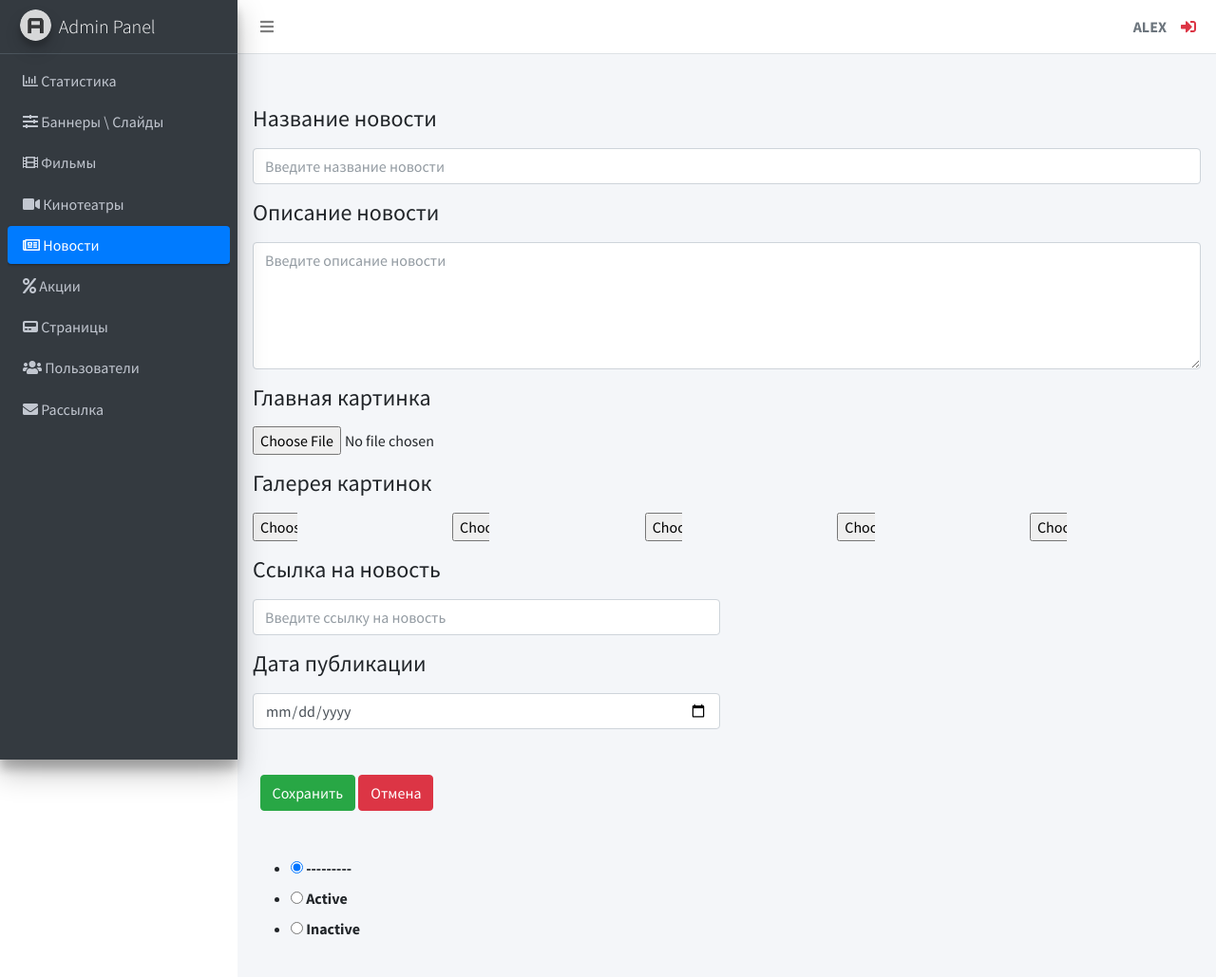
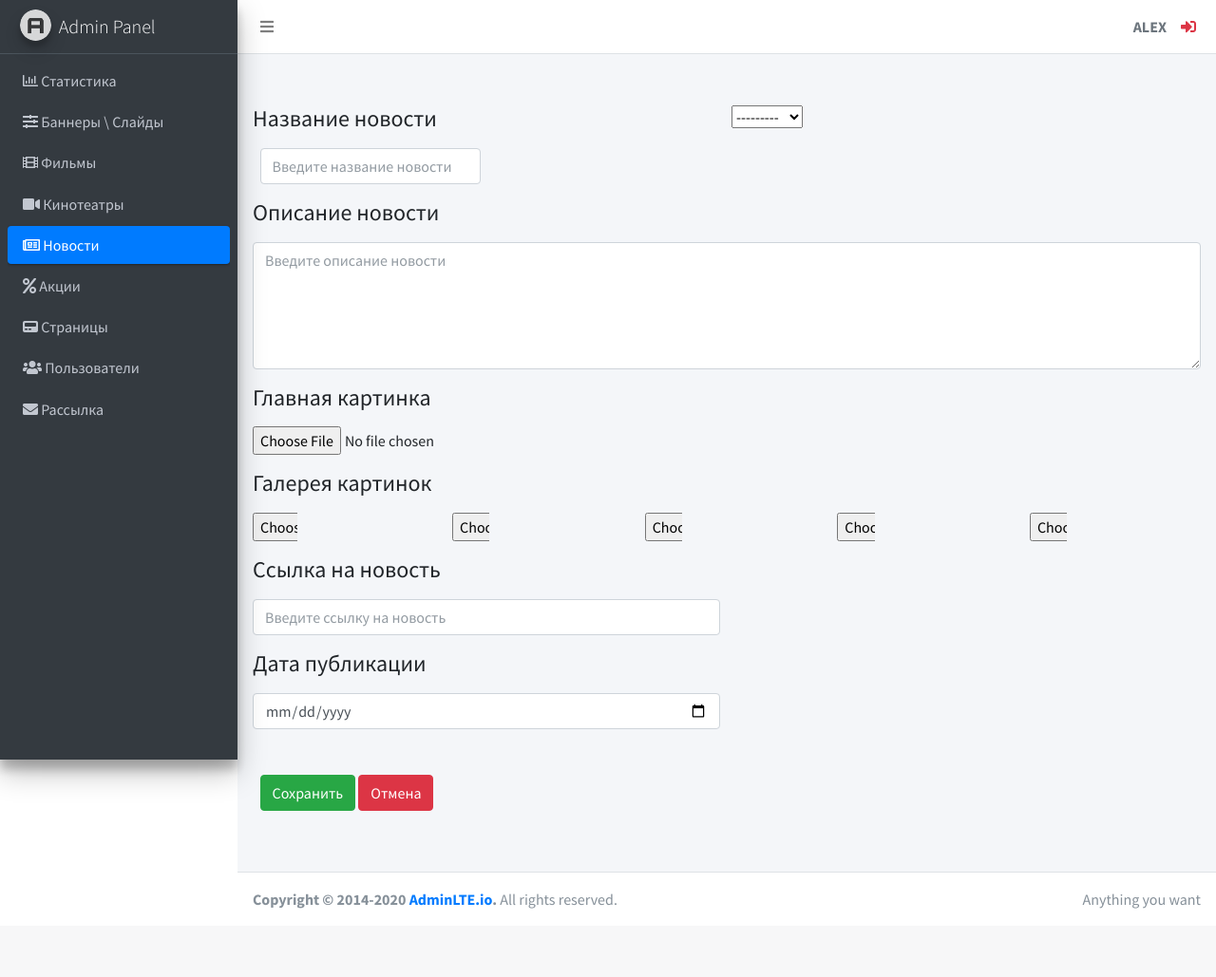
Before and after one commit to alechries/kino-cms, a Django app: page /adminLte/news/page in a window 1280 px wide. Shown: the top 1029 px of the page at 95% size. After the commit the page ends 957 px from the top, so only its background shows below. Run offline with Django 3.2, Linux system fonts and the light colour scheme; a user stored in the database is signed in; some libraries are stand-ins or nearby versions.

Commit message:
edit news model, add choselist

```diff
--- a/KinoSite/KinoSite/apps/adminLte/forms.py
+++ b/KinoSite/KinoSite/apps/adminLte/forms.py
@@ -195,5 +195,5 @@
                 'class': "form-control",
                 'id': "NewsPublishedDate",
             }),
-            'news_status': RadioSelect
+
         }
--- a/KinoSite/KinoSite/templates/adminLte/news/news_list.html
+++ b/KinoSite/KinoSite/templates/adminLte/news/news_list.html
@@ -8,6 +8,9 @@
               </p>
         </a>
     </li>
+{% endblock %}
+{% block navbar_item %}
+<a class="btn btn-success" href="{% url 'admin_news_page' %}">Добавить новость</a>
 {% endblock %}
 {% block content_title %}
     <h1 class="m-0">News list</h1>
--- a/KinoSite/KinoSite/templates/adminLte/news/news_page.html
+++ b/KinoSite/KinoSite/templates/adminLte/news/news_page.html
@@ -18,9 +18,16 @@
 
                 <form method="POST" enctype="multipart/form-data">
                     {% csrf_token %}
-                    <div class="form-group">
-                        <label for="NewsNameInput"><h4>Название новости</h4></label>
-                        {{ form.news_name }}
+                    <div class="form-row">
+                        <div class="form-group col-md-6">
+                            <label for="NewsNameInput"><h4>Название новости</h4></label>
+                            <div class="col-md-6" id="NewsNameInput">
+                                {{ form.news_name }}
+                            </div>
+                        </div>
+                        <div class="form-group col-md-4" id="NewsStatus" >
+                            {{ form.news_status }}
+                        </div>
                     </div>
                     <div class="form-group">
                         <label for="NewsTextInput"><h4>Описание новости</h4></label>
@@ -60,9 +67,6 @@
                         <button class="btn btn-success" type="submit">Сохранить</button>
                         <a class="btn btn-danger" href="{% url 'admin_news_list' %}" role="button">Отмена</a>
                     </div>
-                    <div>
-                        {{ form.news_status }}
-                    </div>
                 </form>
             </div>
         </div>
```
